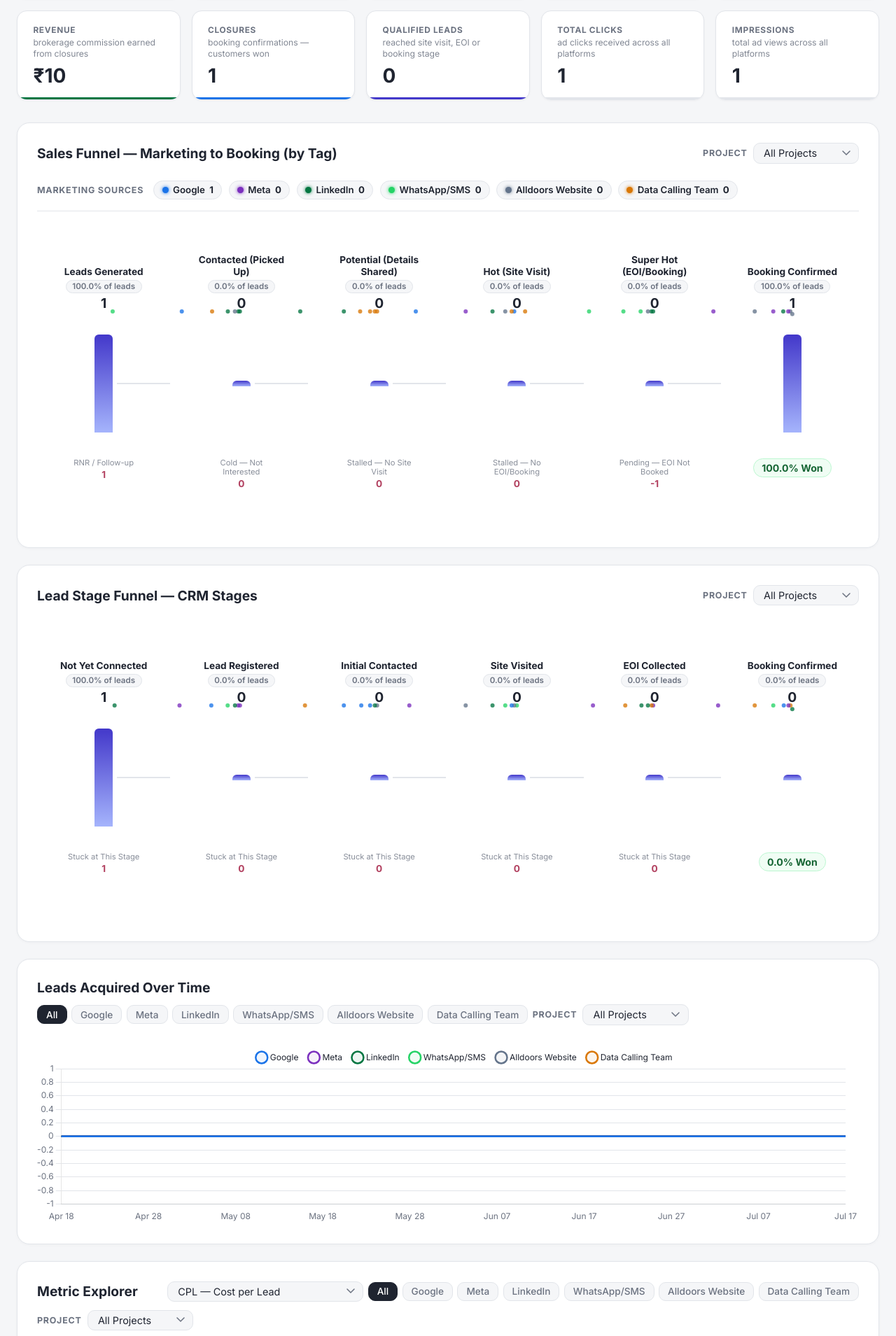
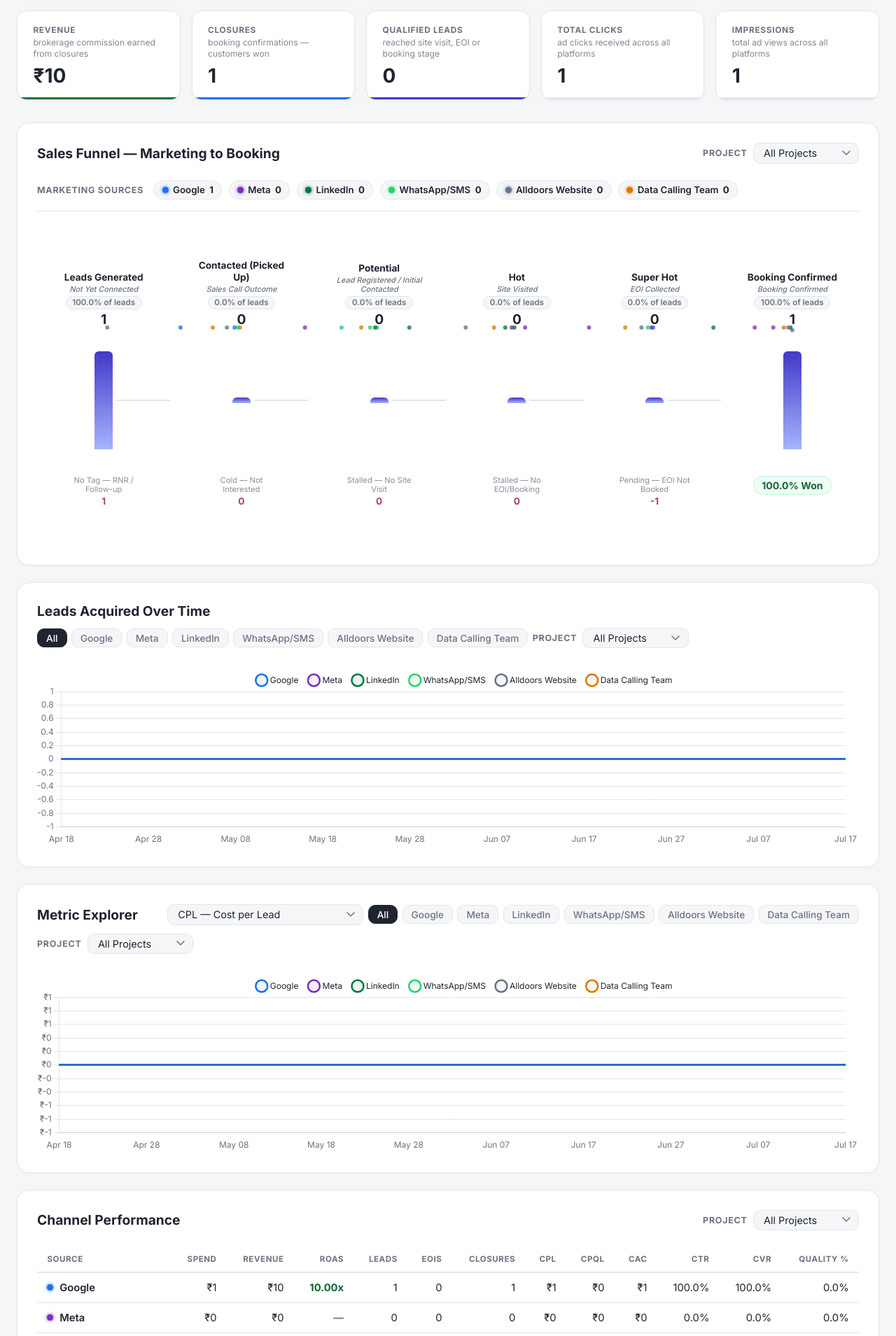
Before and after one commit to Worldisbinary/alldoors_M-S_Dashboard, a Django app: page / in a window 1280 px wide. Shown: the part 453-2362 px from the top of the page at 70% size. Run offline with Django 5.2, Linux system fonts and the light colour scheme; tables that the repository leaves empty hold one stand-in row (values such as "Sample post").

Commit message:
Merge the two funnels into one combined Tag + Lead Stage funnel
Having a separate CRM Lead Stage funnel next to the Tag funnel split
the same story across two cards. Merge them into a single funnel where
each column shows both the Tag (Potential/Hot/Super Hot) and its
matching CRM stage (Lead Registered / Site Visited / EOI Collected) as
a subtitle, so the full Marketing -> Sales -> RNR/Cold -> Tag -> Stage
progression the sales team actually follows is visible in one place.

Co-Authored-By: Claude Sonnet 5 <noreply@anthropic.com>

```diff
--- a/attribution_dashboard/templates/attribution_dashboard/_funnel.html
+++ b/attribution_dashboard/templates/attribution_dashboard/_funnel.html
@@ -7,6 +7,7 @@
         <!-- Name + conv% + count stacked -->
         <div class="stage-top">
             <span class="stage-name">{{ s.stage }}</span>
+            {% if s.stage_note %}<span class="stage-note">{{ s.stage_note }}</span>{% endif %}
             <span class="stage-conv">{{ s.conv_original_pct }}% of leads</span>
             <span class="stage-count" id="{{ prefix }}-cnt-{{ forloop.counter0 }}">0</span>
         </div>
--- a/attribution_dashboard/templates/attribution_dashboard/dashboard.html
+++ b/attribution_dashboard/templates/attribution_dashboard/dashboard.html
@@ -157,7 +157,7 @@
             display:flex; flex-direction:row;
             justify-content:space-between; align-items:stretch;
             padding:1.5rem 0; gap:.4rem;
-            min-height: 420px;
+            min-height: 445px;
         }
         .funnel-wrap canvas {
             position:absolute; top:0; left:0;
@@ -167,18 +167,22 @@
         .stage-col {
             display:flex; flex-direction:column;
             align-items:center; justify-content:space-between;
-            flex:1; min-height:380px;
+            flex:1; min-height:405px;
             position:relative; z-index:2; text-align:center;
         }
-        /* Top block: name + conv% + count */
+        /* Top block: name + stage note + conv% + count */
         .stage-top {
             display:flex; flex-direction:column;
             align-items:center; gap:.15rem;
-            height:95px; justify-content:flex-end;
+            height:118px; justify-content:flex-end;
         }
         .stage-name {
             font-size:.85rem; font-weight:700;
             color:var(--text); line-height:1.25; max-width:130px;
+        }
+        .stage-note {
+            font-size:.68rem; font-weight:500; font-style:italic;
+            color:var(--muted); max-width:130px; line-height:1.2;
         }
         .stage-conv {
             font-size:.72rem; font-weight:600;
@@ -401,11 +405,11 @@
 
     <div class="stack">
 
-        <!-- ── Sales Funnel (Tag-based) ── -->
+        <!-- ── Sales Funnel: Marketing → Sales → Tag/Stage → Booking ── -->
         <div class="card">
             <div class="card-hdr">
-                <span class="card-title">Sales Funnel — Marketing to Booking (by Tag)</span>
-                {% include "attribution_dashboard/_project_filter.html" with select_id="pf-tagfunnel" %}
+                <span class="card-title">Sales Funnel — Marketing to Booking</span>
+                {% include "attribution_dashboard/_project_filter.html" with select_id="pf-funnel" %}
             </div>
 
             <div class="funnel-sources">
@@ -418,17 +422,7 @@
                 {% endfor %}
             </div>
 
-            {% include "attribution_dashboard/_funnel.html" with funnel_list=tag_funnel_data prefix="tf" %}
-        </div>
-
-        <!-- ── Lead Stage Funnel (raw CRM stages) ── -->
-        <div class="card">
-            <div class="card-hdr">
-                <span class="card-title">Lead Stage Funnel — CRM Stages</span>
-                {% include "attribution_dashboard/_project_filter.html" with select_id="pf-stagefunnel" %}
-            </div>
-
-            {% include "attribution_dashboard/_funnel.html" with funnel_list=stage_funnel_data prefix="sf" %}
+            {% include "attribution_dashboard/_funnel.html" with funnel_list=tag_funnel_data prefix="funnel" %}
         </div>
 
         <!-- ── Leads Over Time ── -->
@@ -581,16 +575,13 @@
 </div>
 
 {{ kpis|json_script:"j-kpis" }}
-{{ tag_funnel_data|json_script:"j-tagfunnel" }}
-{{ stage_funnel_data|json_script:"j-stagefunnel" }}
+{{ tag_funnel_data|json_script:"j-funnel" }}
 {{ chart_data|json_script:"j-chart" }}
 
 <script>
-const kpis        = JSON.parse(document.getElementById('j-kpis').textContent);
-const tagFunnel   = JSON.parse(document.getElementById('j-tagfunnel').textContent);
-const stageFunnel = JSON.parse(document.getElementById('j-stagefunnel').textContent);
-const FUNNELS = { tf: tagFunnel, sf: stageFunnel };
-const cd        = JSON.parse(document.getElementById('j-chart').textContent);
+const kpis   = JSON.parse(document.getElementById('j-kpis').textContent);
+const funnel = JSON.parse(document.getElementById('j-funnel').textContent);
+const cd     = JSON.parse(document.getElementById('j-chart').textContent);
 
 Chart.defaults.font.family = "'Inter', sans-serif";
 Chart.defaults.font.size   = 12;
@@ -745,7 +736,7 @@ function initFunnel(prefix, funnel) {
         const col  = document.getElementById(prefix+'-sc-'+i);
         if (!col) return null;
         const cr = col.getBoundingClientRect();
-        return { x: cr.left - r.left + cr.width/2, barTop: cr.top - r.top + 95 };
+        return { x: cr.left - r.left + cr.width/2, barTop: cr.top - r.top + 118 };
     }).filter(Boolean);
 
     const COLORS = cd.channels.map(c => (PAL[c] || PAL['Total']).line);
@@ -811,13 +802,11 @@ window.addEventListener('DOMContentLoaded', ()=>{
     count(document.getElementById('v-clicks'),   kpis.total_clicks,      D);
     count(document.getElementById('v-imps'),     kpis.total_impressions, D);
 
-    Object.entries(FUNNELS).forEach(([prefix, funnel])=>{
-        funnel.forEach((f,i)=>{
-            const cel = document.getElementById(prefix+'-cnt-'+i);
-            if (cel) count(cel, f.count, D);
-            const tel = document.getElementById(prefix+'-tlost-'+i);
-            if (tel) setTimeout(()=>count(tel, f.lost_count, D-200), 200);
-        });
+    funnel.forEach((f,i)=>{
+        const cel = document.getElementById('funnel-cnt-'+i);
+        if (cel) count(cel, f.count, D);
+        const tel = document.getElementById('funnel-tlost-'+i);
+        if (tel) setTimeout(()=>count(tel, f.lost_count, D-200), 200);
     });
 
     /* Format all currency cells */
@@ -825,10 +814,8 @@ window.addEventListener('DOMContentLoaded', ()=>{
         el.textContent = fmtINR(parseFloat(el.getAttribute('data-v')));
     });
 
-    initBars('tf', tagFunnel);
-    initBars('sf', stageFunnel);
-    initFunnel('tf', tagFunnel);
-    initFunnel('sf', stageFunnel);
+    initBars('funnel', funnel);
+    initFunnel('funnel', funnel);
     initLeads();
     initMetric();
 });
--- a/attribution_dashboard/views.py
+++ b/attribution_dashboard/views.py
@@ -92,34 +92,45 @@ def dashboard_view(request):
     def conv_pct(n):
         return round(n / leads_generated * 100, 1) if leads_generated > 0 else 0.0
 
+    # Each column carries both the Tag and the matching CRM Lead Stage(s), so the
+    # single funnel below shows Marketing -> Leads -> Sales Call -> Tag -> Stage
+    # exactly as described: RNR (not picked) -> No Tag / follow-up; Picked + not
+    # interested -> Cold; Picked + interested -> Potential (details shared) ->
+    # Hot (site visit) -> Super Hot (EOI/booking) -> Booking Confirmed.
     tag_funnel_data = [
         {
-            'stage': 'Leads Generated', 'count': leads_generated,
-            'lost_count': leads_generated - contacted, 'lost_label': 'RNR / Follow-up',
+            'stage': 'Leads Generated', 'stage_note': 'Not Yet Connected',
+            'count': leads_generated,
+            'lost_count': leads_generated - contacted, 'lost_label': 'No Tag — RNR / Follow-up',
             'conv_original_pct': conv_pct(leads_generated),
         },
         {
-            'stage': 'Contacted (Picked Up)', 'count': contacted,
+            'stage': 'Contacted (Picked Up)', 'stage_note': 'Sales Call Outcome',
+            'count': contacted,
             'lost_count': cold_count, 'lost_label': 'Cold — Not Interested',
             'conv_original_pct': conv_pct(contacted),
         },
         {
-            'stage': 'Potential (Details Shared)', 'count': potential_plus,
+            'stage': 'Potential', 'stage_note': 'Lead Registered / Initial Contacted',
+            'count': potential_plus,
             'lost_count': potential_plus - hot_plus, 'lost_label': 'Stalled — No Site Visit',
             'conv_original_pct': conv_pct(potential_plus),
         },
         {
-            'stage': 'Hot (Site Visit)', 'count': hot_plus,
+            'stage': 'Hot', 'stage_note': 'Site Visited',
+            'count': hot_plus,
             'lost_count': hot_plus - super_hot, 'lost_label': 'Stalled — No EOI/Booking',
             'conv_original_pct': conv_pct(hot_plus),
         },
         {
-            'stage': 'Super Hot (EOI/Booking)', 'count': super_hot,
+            'stage': 'Super Hot', 'stage_note': 'EOI Collected',
+            'count': super_hot,
             'lost_count': super_hot - bookings_count, 'lost_label': 'Pending — EOI Not Booked',
             'conv_original_pct': conv_pct(super_hot),
         },
         {
-            'stage': 'Booking Confirmed', 'count': bookings_count,
+            'stage': 'Booking Confirmed', 'stage_note': 'Booking Confirmed',
+            'count': bookings_count,
             'lost_count': 0, 'lost_label': '',
             'conv_original_pct': conv_pct(bookings_count),
         },
@@ -129,28 +140,6 @@ def dashboard_view(request):
         {'name': ch, 'count': leads_qs.filter(source=ch).count()}
         for ch in CHANNELS
     ]
-
-    # ── 2b. Lead Stage Funnel — raw CRM stages (Not Yet Connected → Booking) ─
-    stages_list = [
-        'Not Yet Connected', 'Lead Registered', 'Initial Contacted',
-        'Site Visited', 'EOI Collected', 'Booking Confirmed'
-    ]
-    stage_counts = {
-        stage: stage_history_qs.filter(stage=stage).values('lead').distinct().count()
-        for stage in stages_list
-    }
-    stage_funnel_data = []
-    for i, stage in enumerate(stages_list):
-        count = stage_counts[stage]
-        if stage == 'Booking Confirmed':
-            lost_count = 0
-        else:
-            lost_count = leads_qs.filter(current_stage=stage).count()
-        stage_funnel_data.append({
-            'stage': stage, 'count': count,
-            'lost_count': lost_count, 'lost_label': 'Stuck at This Stage',
-            'conv_original_pct': conv_pct(count),
-        })
 
     # ── 3. Channel Performance ──────────────────────────────────────────────
     channel_data = []
@@ -315,7 +304,6 @@ def dashboard_view(request):
         'selected_project':  selected_project,
         'kpis':              kpis,
         'tag_funnel_data':   tag_funnel_data,
-        'stage_funnel_data': stage_funnel_data,
         'funnel_sources':    funnel_sources,
         'channel_data':      channel_data,
         'project_data':      project_data,
```
